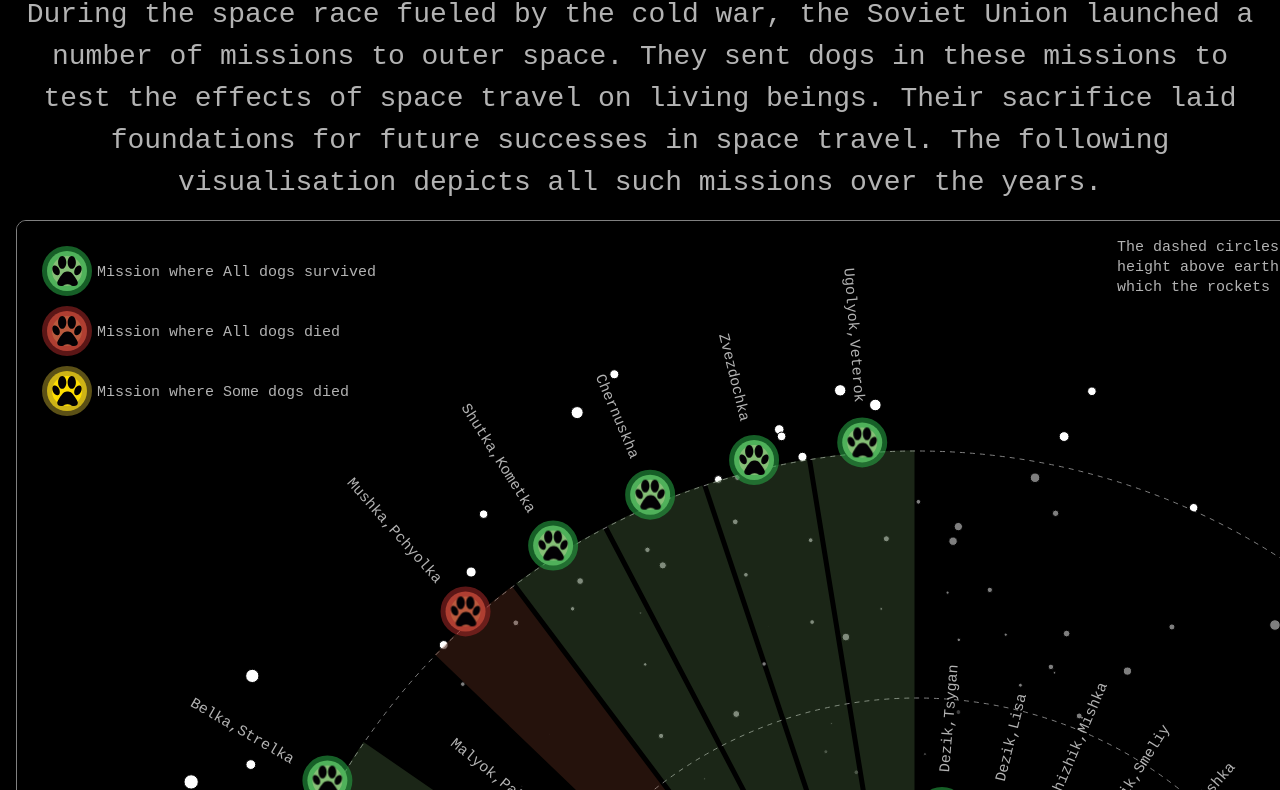
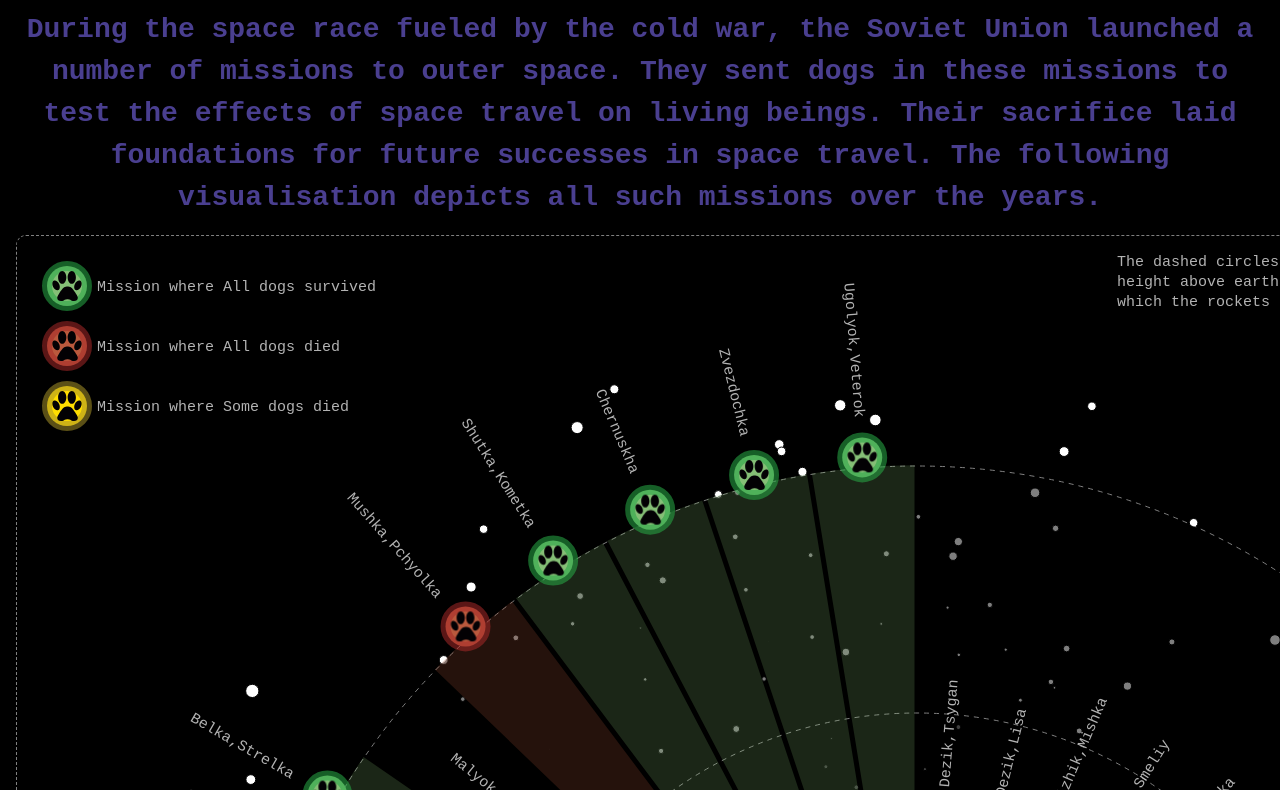
Before and after one commit to sriram151094/soviet-space-dogs, a plain HTML site: page index.html in a window 1280 px wide. Shown: the part 91-881 px from the top of the page. Drawn offline with nearby package versions, Linux system fonts and the light colour scheme.

Commit message:
CSS changes.

```diff
--- a/css/style.css
+++ b/css/style.css
@@ -5,9 +5,9 @@
     width:70px;
   }
   svg {
-    border:1px solid gray;
+    border:1px dashed gray;
     border-radius:10px;
-    height:1600px;
+    height:1650px;
     width:1600px;
   }
 
--- a/index.html
+++ b/index.html
@@ -22,10 +22,10 @@
 
   <div id='wrapper' class="text-center">
     <div id="intro">
-      <p style="font-size:35px;">
+      <p style="font-size:45px;color:#ffc107">
         Soviet Space Dogs
       </p>
-      <p>
+      <p style="font-weight:bold;color:#6a5acd">
         During the space race fueled by the cold war, the Soviet Union launched a number of missions to outer space.
         They sent dogs in these missions to test the effects of space travel on living beings. Their sacrifice laid
         foundations for future successes in space travel. The following visualisation depicts all such missions over the
```
